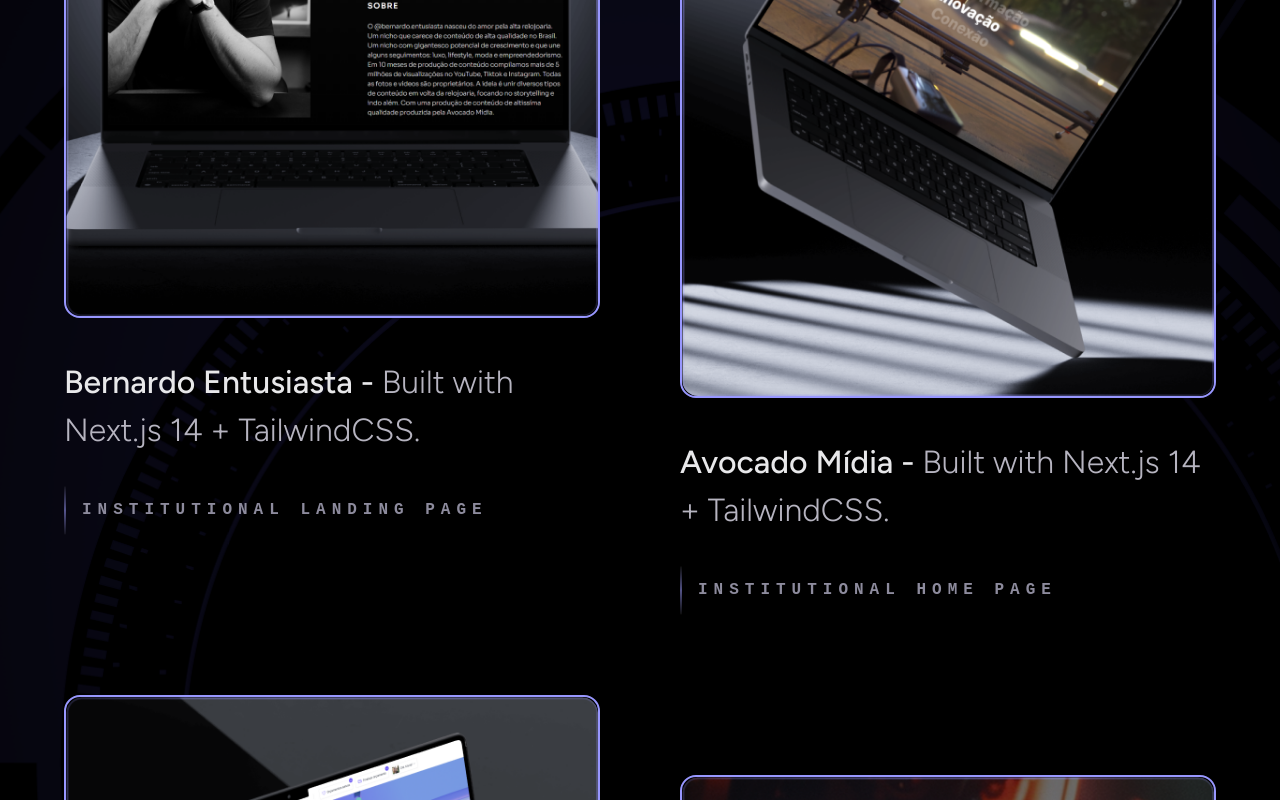
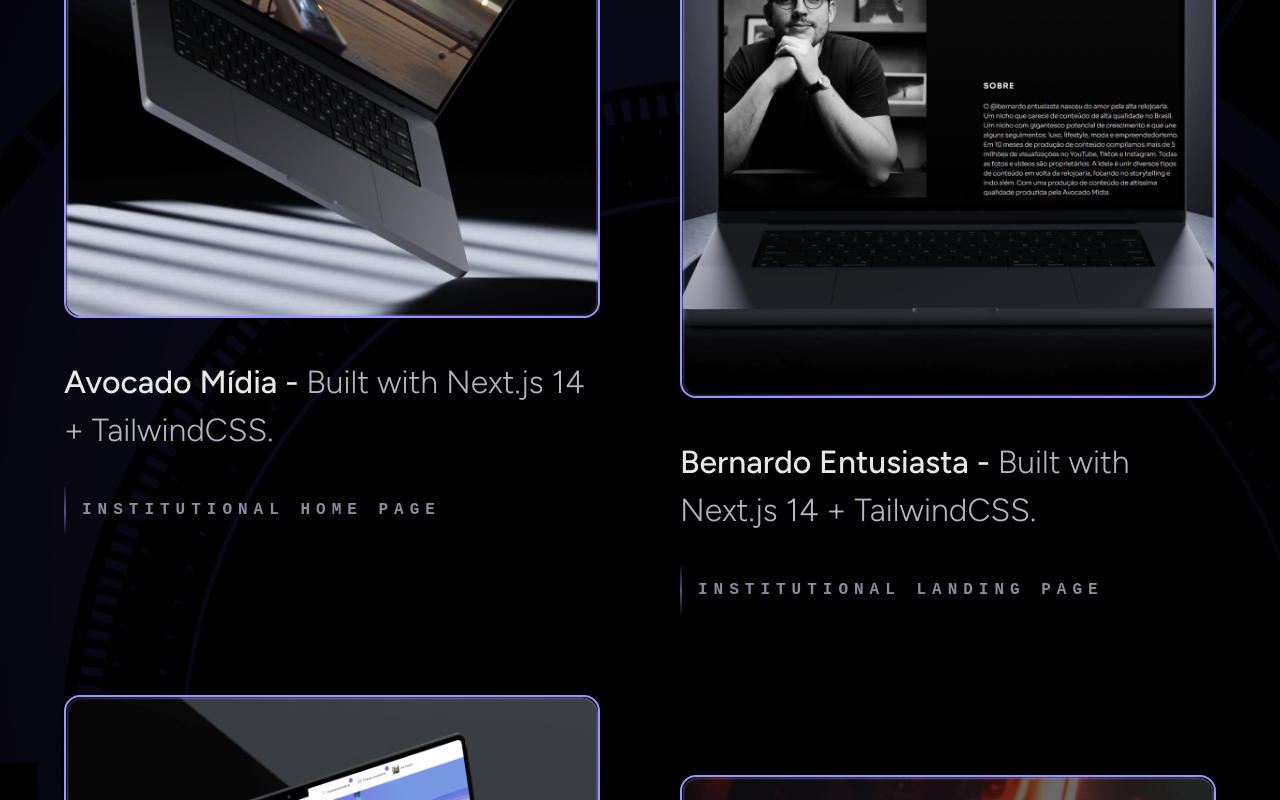
Before and after one commit to mattorresag/personal-page, a Next.js app: page / in a window 1280 px wide. Shown: the part 2506-3306 px from the top of the page. Built offline with nearby package versions, Linux system fonts and the light colour scheme; no server answers.

Commit message:
refac: recent jobs order

```diff
--- a/src/features/RecentJobs/RecentJobs.tsx
+++ b/src/features/RecentJobs/RecentJobs.tsx
@@ -92,11 +92,12 @@
           <Flex className="flex-col lg:gap-40 gap-8">
             <RecentJobCard
               description="Built with Next.js 14 + TailwindCSS."
-              title="Bernardo Entusiasta - "
-              jobType="INSTITUTIONAL LANDING PAGE"
-              image="/bernardo.png"
-              url="https://bernardo-entusiasta.vercel.app/"
+              title="Avocado Mídia - "
+              jobType="INSTITUTIONAL HOME PAGE"
+              image="/avocado.png"
+              url="https://avocado-site-8ofv.vercel.app/"
             />
+
             <RecentJobCard
               description="Multitenant app built with Next.js 13 using server-side rendering for SEO + TailwindCSS."
               title="Fretatech - "
@@ -115,10 +116,10 @@
           <Flex className="flex-col lg:gap-40 lg:mt-20 gap-8">
             <RecentJobCard
               description="Built with Next.js 14 + TailwindCSS."
-              title="Avocado Mídia - "
-              jobType="INSTITUTIONAL HOME PAGE"
-              image="/avocado.png"
-              url="https://avocado-site-8ofv.vercel.app/"
+              title="Bernardo Entusiasta - "
+              jobType="INSTITUTIONAL LANDING PAGE"
+              image="/bernardo.png"
+              url="https://bernardo-entusiasta.vercel.app/"
             />
             <RecentJobCard
               description="Built with Next.js 12 + i18n + TailwindCSS."
```
